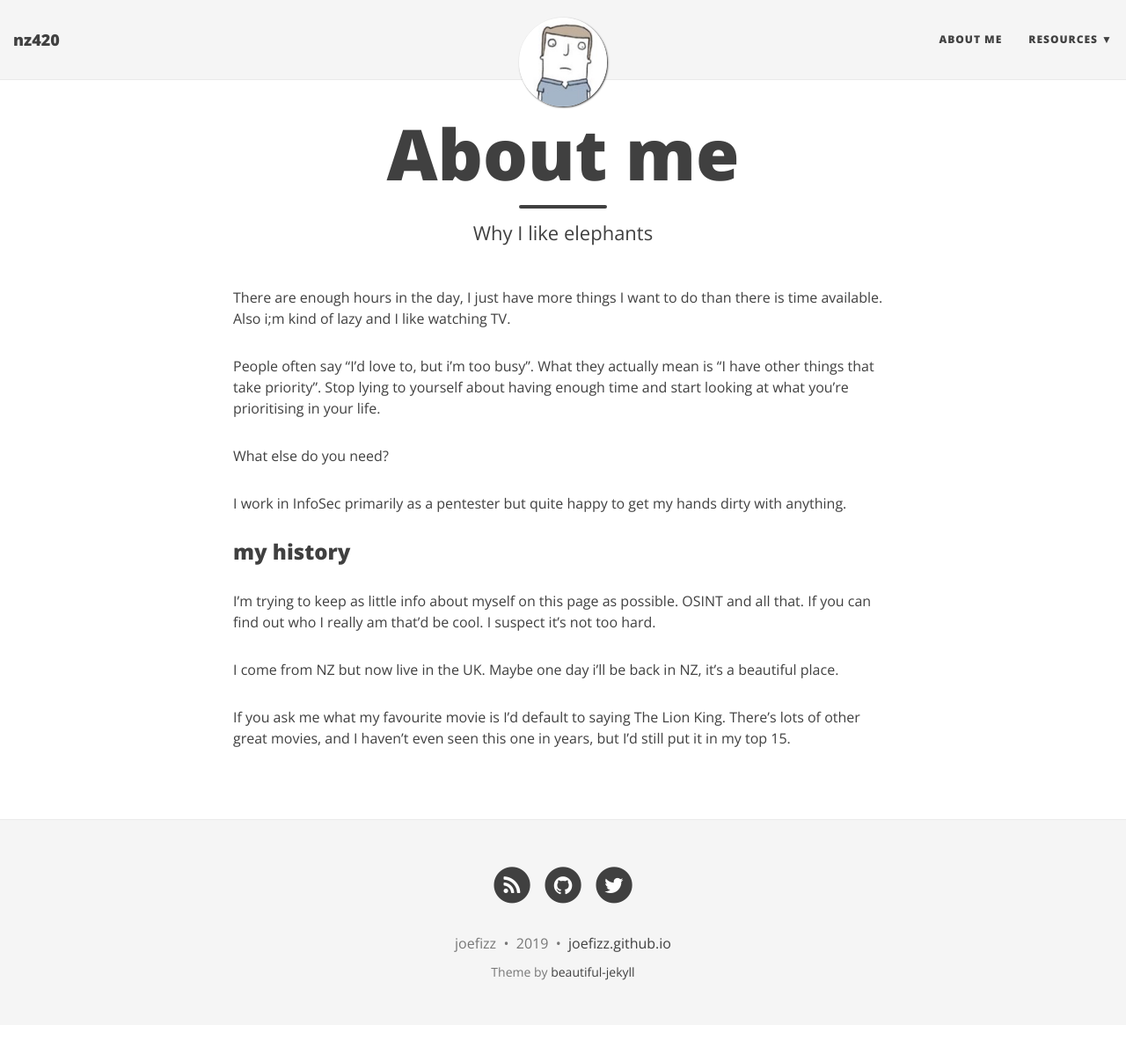
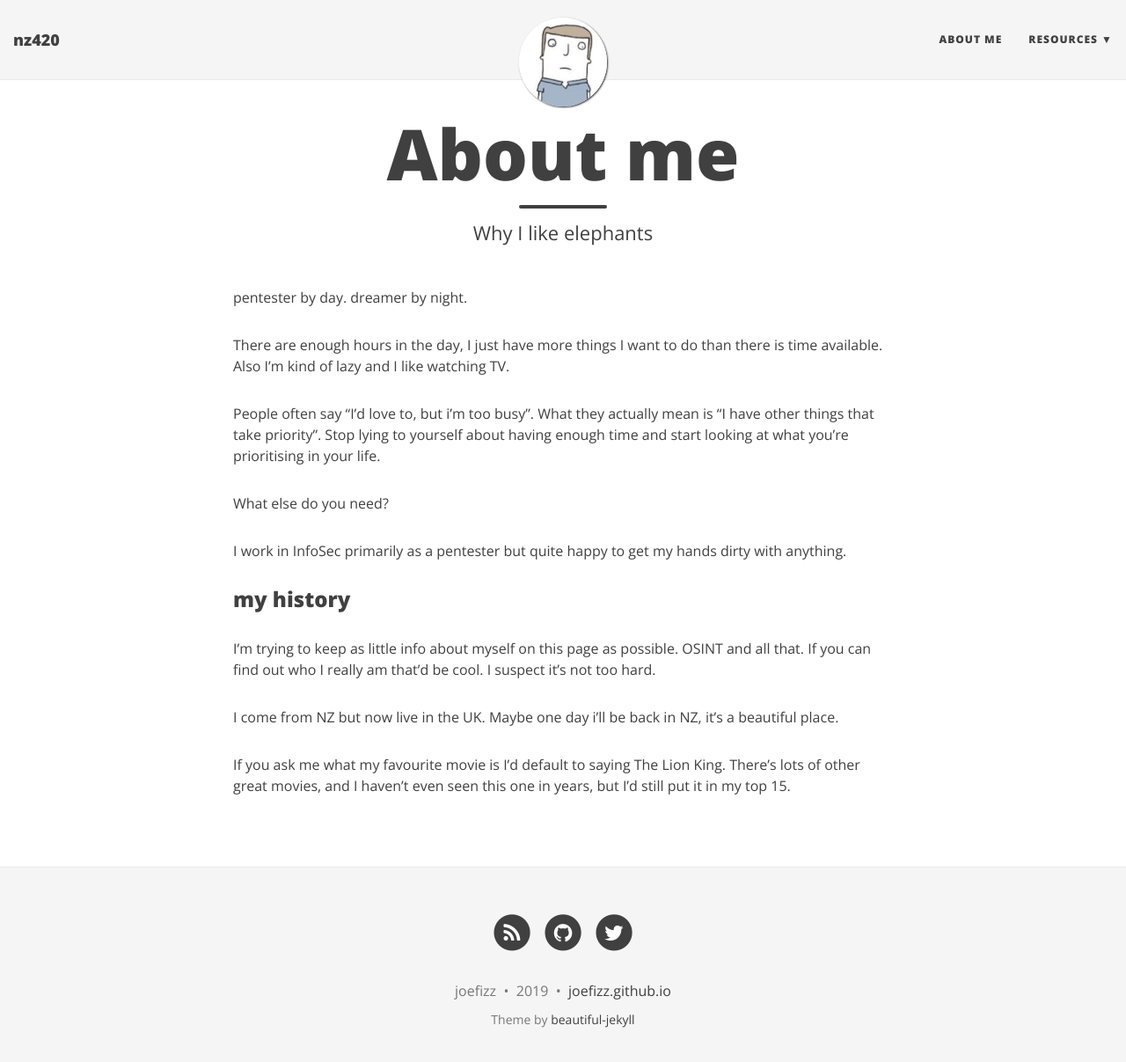
Before and after one commit to joefizz/joefizz.github.io, a Jekyll site: the page built from aboutme.md, in a window 1280 px wide and 1219 px high. Shown: the top 1207 px of the window at 88% size. Built offline with Jekyll 4.4.1, drawn with Linux system fonts in a browser that asks for light colours; nearby versions of some CDN libraries.

Commit message:
Update aboutme.md

```diff
--- a/aboutme.md
+++ b/aboutme.md
@@ -4,7 +4,9 @@ title: About me
 subtitle: Why I like elephants
 ---
 
-There are enough hours in the day, I just have more things I want to do than there is time available.  Also i;m kind of lazy and I like watching TV.
+pentester by day.  dreamer by night.
+
+There are enough hours in the day, I just have more things I want to do than there is time available.  Also I'm kind of lazy and I like watching TV.
 
 People often say "I'd love to, but i'm too busy".  What they actually mean is "I have other things that take priority".  Stop lying to yourself about having enough time and start looking at what you're prioritising in your life.
 
```
